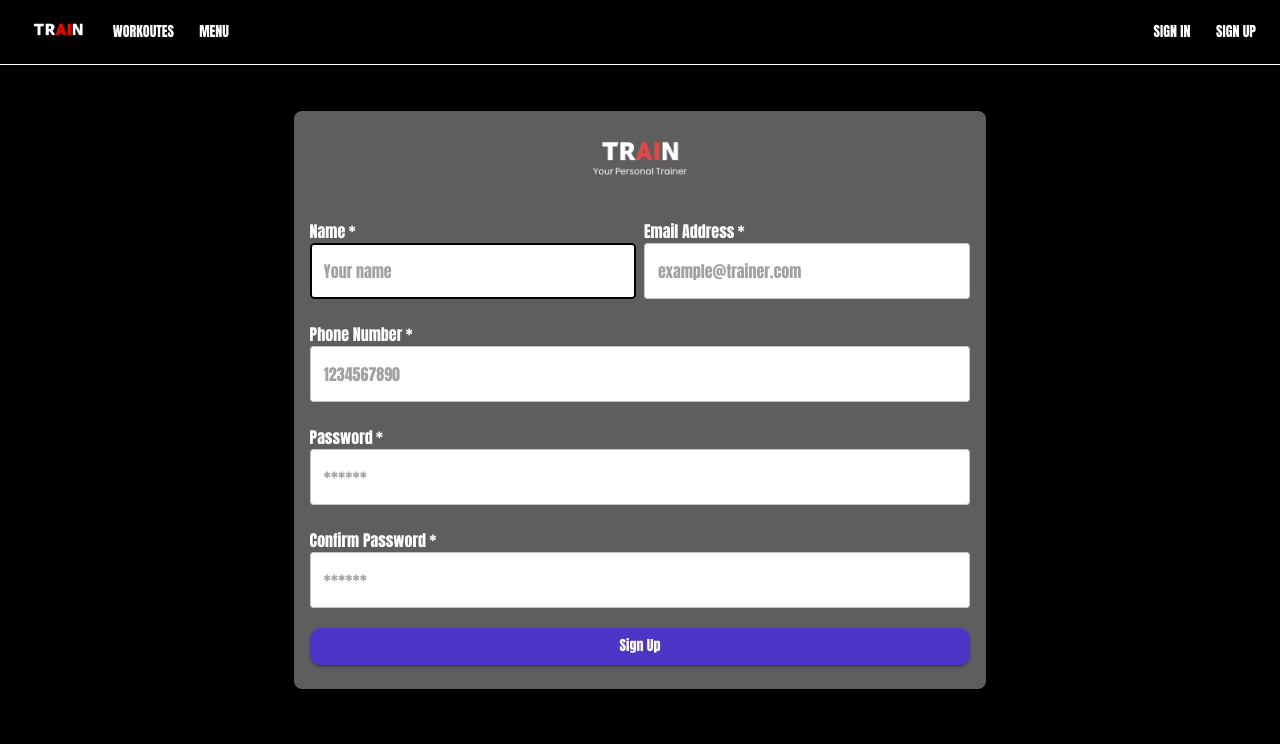
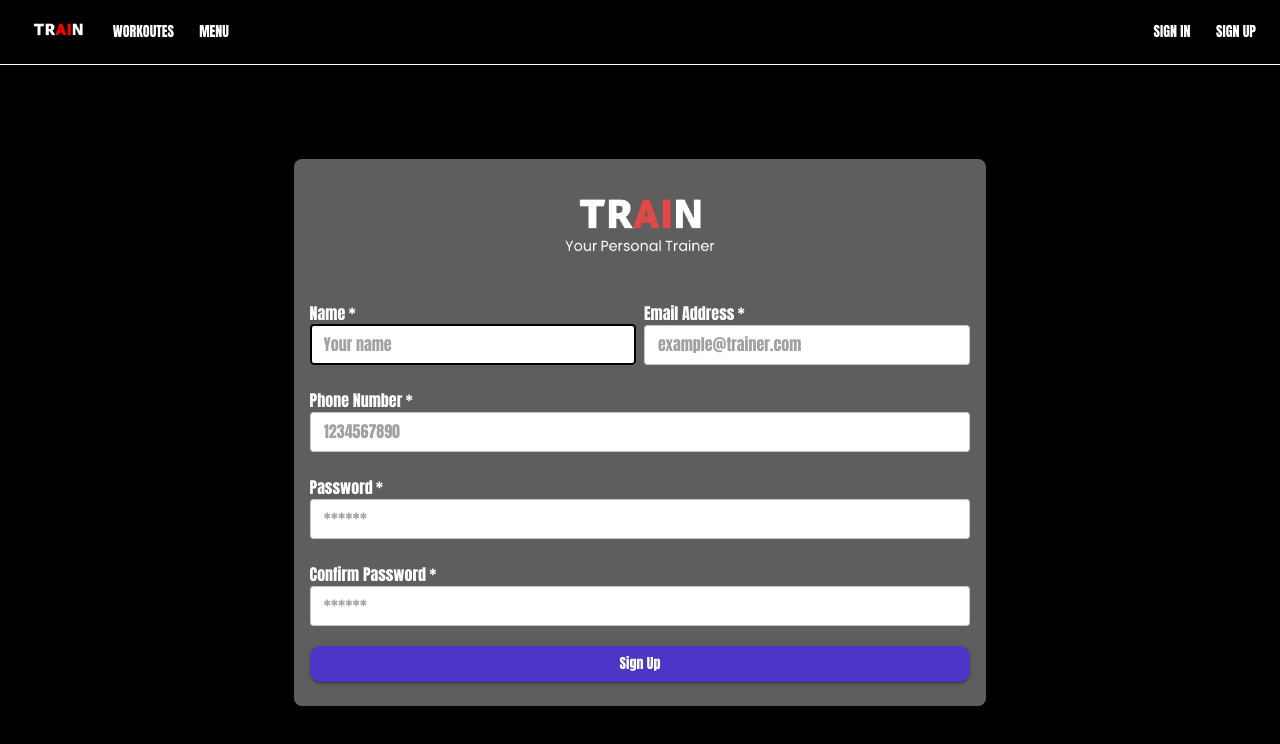
Before and after one commit to liorcher/Train, a React (Vite) app in the folder client/: page /login in a window 1280 px wide. Both pictures are taken after a click on the button "SIGN UP". Shown: the top 744 px of the page. Built offline with nearby package versions, Linux system fonts and the light colour scheme; no server answers.

Commit message:
Fix css in app, login, signup, navbar

```diff
--- a/client/src/App.tsx
+++ b/client/src/App.tsx
@@ -1,24 +1,23 @@
 import "./App.css"
 import { theme } from "./configs"
-import { ThemeProvider, styled } from "@mui/material"
+import { CssBaseline, Stack, ThemeProvider, styled } from "@mui/material"
 import Router from "@/router/router"
-
-const StyledApp = styled("div")(({ theme }) => ({
-  backgroundColor: theme.palette.background.default,
-  width: "100vw",
-  height: "100vh",
-  display: "flex",
-  alignItems: "center",
-  justifyContent: "center",
-  fontFamily: theme.typography.fontFamily,
-}))
 
 function App() {
   return (
     <ThemeProvider theme={theme}>
-      <StyledApp className="app">
-        <Router />
-      </StyledApp>
+      <CssBaseline>
+        <Stack
+          sx={{
+            height: "100vh",
+            width: "100vw",
+            display: "flex",
+            alignItems: "center",
+          }}
+        >
+          <Router />
+        </Stack>
+      </CssBaseline>
     </ThemeProvider>
   )
 }
--- a/client/src/components/Login.tsx
+++ b/client/src/components/Login.tsx
@@ -46,6 +46,7 @@ const Login: React.FC = () => {
   return (
     <Box
       sx={{
+        width: "100%",
         height: "100vh",
         display: "flex",
         justifyContent: "center",
@@ -55,15 +56,16 @@ const Login: React.FC = () => {
     >
       <Box
         sx={{
-          maxWidth: "400px",
-          padding: "2rem",
+          padding: "1rem",
           backgroundColor: theme.palette.secondary.dark,
           borderRadius: "8px",
           boxShadow: "0px 0px 10px rgba(0, 0, 0, 0.5)",
+          boxSizing: "border-box",
+          overflowY: "auto",
         }}
       >
         <form onSubmit={handleSubmit}>
-          <Box component="img" src={LogoCaption} sx={{ width: "10vw" }} />
+          <Box component="img" src={LogoCaption} sx={{ width: "16vw" }} />
 
           <FormControl fullWidth margin="normal">
             <FormLabel
--- a/client/src/components/Navbar.tsx
+++ b/client/src/components/Navbar.tsx
@@ -20,7 +20,7 @@ const Navbar: React.FC = () => {
   const { currentUser, logout } = useAuth()
 
   return (
-    <AppBar position="fixed" sx={{ borderBottom: "0.1rem solid white" }}>
+    <AppBar position="sticky" sx={{ borderBottom: "0.1rem solid white" }}>
       <Toolbar>
         {/* Left Side: Logo and Two Buttons */}
         <Box sx={{ display: "flex", alignItems: "center" }}>
--- a/client/src/components/Signup.tsx
+++ b/client/src/components/Signup.tsx
@@ -68,8 +68,16 @@ const SignUp: React.FC = () => {
   return (
     <Box
       sx={{
-        // width: "100%",
-        // maxHeight: "100%",
+        width: "100%",
+        height: "100vh",
+        display: "flex",
+        justifyContent: "center",
+        alignItems: "center",
+        backgroundColor: theme.palette.primary.main,
+      }}
+    >
+      <Box
+        sx={{
           padding: "1rem",
           backgroundColor: theme.palette.secondary.dark,
           borderRadius: "8px",
@@ -82,7 +90,7 @@ const SignUp: React.FC = () => {
           <Box
             component="img"
             src={LogoCaption}
-            sx={{ width: "100%", maxWidth: "10vw", marginBottom: "1rem" }}
+            sx={{ width: "100%", maxWidth: "16vw", marginBottom: "1rem" }}
           />
 
           <Grid container spacing={2}>
@@ -97,6 +105,7 @@ const SignUp: React.FC = () => {
                   Name
                 </FormLabel>
                 <TextField
+                  size="small"
                   variant="outlined"
                   required
                   fullWidth
@@ -126,6 +135,7 @@ const SignUp: React.FC = () => {
                   Email Address
                 </FormLabel>
                 <TextField
+                  size="small"
                   variant="outlined"
                   required
                   fullWidth
@@ -154,6 +164,7 @@ const SignUp: React.FC = () => {
               Phone Number
             </FormLabel>
             <TextField
+              size="small"
               variant="outlined"
               required
               fullWidth
@@ -180,6 +191,7 @@ const SignUp: React.FC = () => {
               Password
             </FormLabel>
             <TextField
+              size="small"
               variant="outlined"
               required
               fullWidth
@@ -207,6 +219,7 @@ const SignUp: React.FC = () => {
               Confirm Password
             </FormLabel>
             <TextField
+              size="small"
               variant="outlined"
               required
               fullWidth
@@ -241,6 +254,7 @@ const SignUp: React.FC = () => {
           </Button>
         </form>
       </Box>
+    </Box>
   )
 }
 
```
Lines whose indentation alone changed are shown as unchanged.
